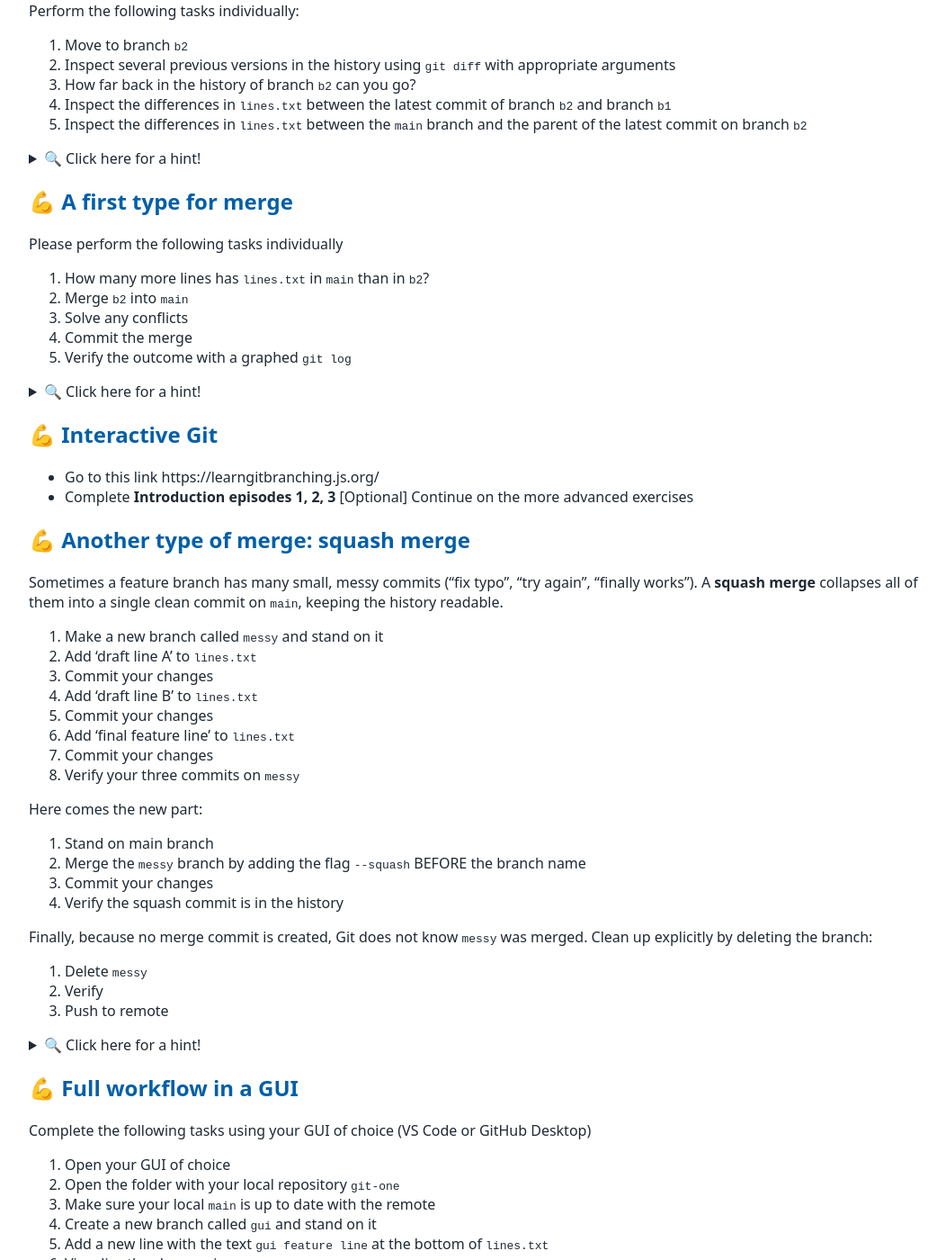
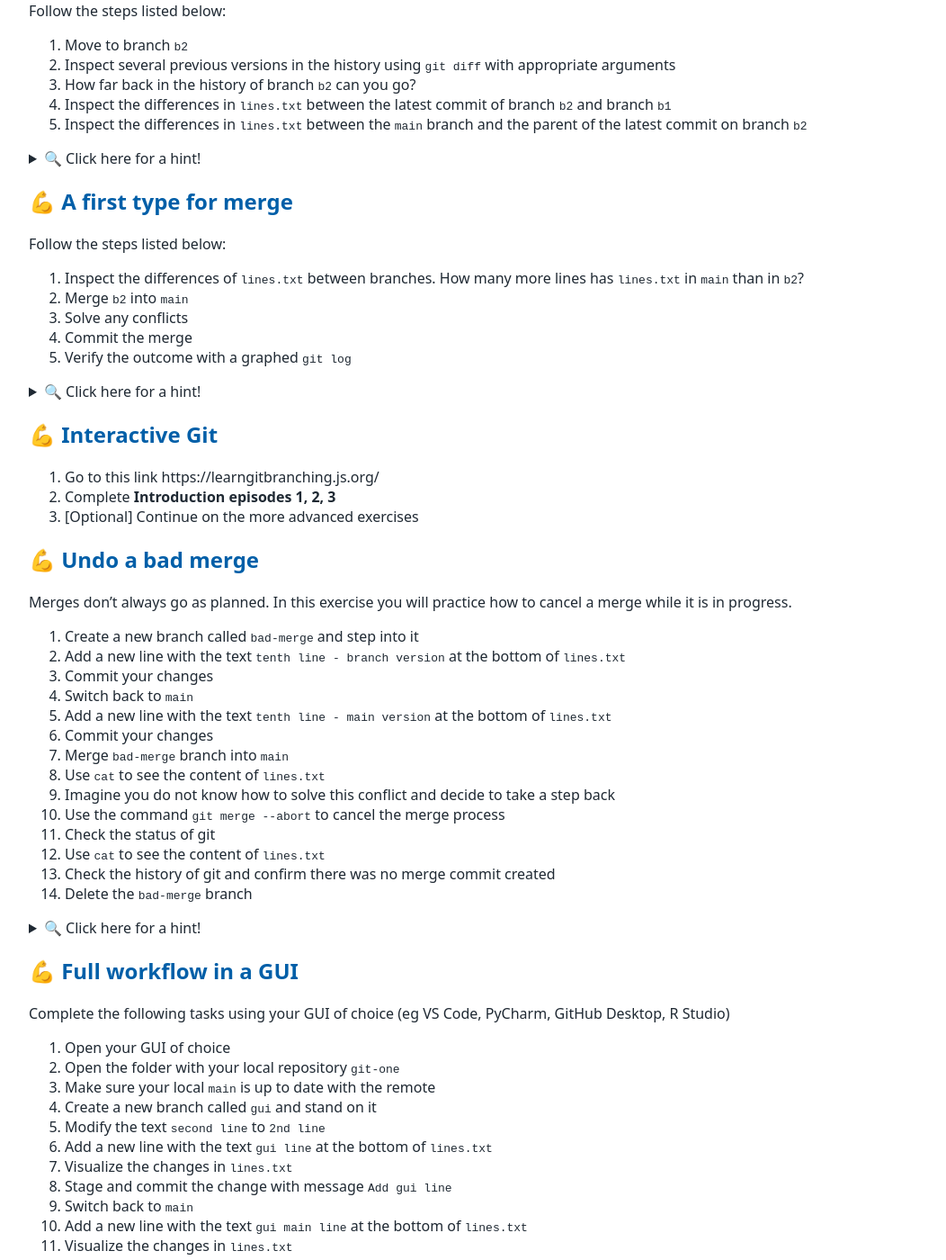
Before and after one commit to tu-delft-library/intermediate_version_control_with_git, a Jekyll site: the page built from material_for_participants/exercises.md, in a window 1280 px wide and 1400 px high, scrolled down 765 px. Shown: the whole window at 90% size, without its empty margins (108-1160 px from the left). Built offline with Jekyll 4.4.1, drawn with Linux system fonts in a browser that asks for light colours; our own code applies the rules of GitHub Pages for plain Markdown files; some of the changed text lies outside the part shown.

Commit message:
Update exercises

```diff
--- a/material_for_participants/exercises.md
+++ b/material_for_participants/exercises.md
@@ -3,7 +3,7 @@
 
 ## 💪 Get familiar with branches
 
-Perform the following tasks individually:
+Follow the steps listed below:
 
 1. Revise the commands we have used so far
 1. Create at least three branches with any name you like
@@ -27,7 +27,7 @@ When you are finished:
 
 ## 💪 Commit on a secondary branch
 
-Perform the following tasks individually:
+Follow the steps listed below:
 
 1. Move to branch `b2` (the file `lines.txt` contains three lines)
 1. Append a forth and a fifth line using `echo`
@@ -36,7 +36,7 @@ Perform the following tasks individually:
 
 
 ## 💪 Explore differences across branches
-Perform the following tasks individually:
+Follow the steps listed below:
 
 1. Move to branch `b2`
 1. Inspect several previous versions in the history using `git diff` with appropriate arguments
@@ -56,14 +56,13 @@ Perform the following tasks individually:
 
 
 ## 💪 A first type for merge
-Please perform the following tasks individually
+Follow the steps listed below:
 
-1. How many more lines has `lines.txt` in `main` than in `b2`?
+1. Inspect the differences of `lines.txt` between branches. How many more lines has `lines.txt` in `main` than in `b2`?
 1. Merge `b2` into `main`
 1. Solve any conflicts
 1. Commit the merge
 1. Verify the outcome with a graphed `git log`
-
 
 <details>
 <summary>🔍 Click here for a hint! </summary>
@@ -71,63 +70,59 @@ Please perform the following tasks individually
 - To inspect differences between branches `git diff name_of_branch name_of_another_branch`
 - To merge branches, first stand on the branch that will *receive* the changes with `git switch target_branch` and then do the merge with `git merge incoming_branch`
 - Use `nano file_in_conflict` to edit the file manually
+- Use `git log --oneline --all --graph` to see a graphed git history with all branches
 </details>
 
 
 ## 💪 Interactive Git
-- Go to this link https://learngitbranching.js.org/
-- Complete **Introduction episodes 1, 2, 3**
-[Optional] Continue on the more advanced exercises
+1. Go to this link https://learngitbranching.js.org/
+1. Complete **Introduction episodes 1, 2, 3**
+1. [Optional] Continue on the more advanced exercises
 
 
-##  💪 Another type of merge: squash merge
+##  💪 Undo a bad merge
 
-Sometimes a feature branch has many small, messy commits ("fix typo", "try again", "finally works"). A **squash merge** collapses all of them into a single clean commit on `main`, keeping the history readable.
+Merges don't always go as planned. In this exercise you will practice how to cancel a merge while it is in progress.
+1. Create a new branch called `bad-merge` and step into it
+1. Add a new line with the text `tenth line - branch version` at the bottom of `lines.txt`
+1. Commit your changes
+1. Switch back to `main`
+1. Add a new line with the text `tenth line - main version` at the bottom of `lines.txt`
+1. Commit your changes
+1. Merge `bad-merge` branch into `main`
+1. Use `cat` to see the content of `lines.txt`
+1. Imagine you do not know how to solve this conflict and decide to take a step back
+1. Use the command `git merge --abort` to cancel the merge process
+1. Check the status of git
+1. Use `cat` to see the content of `lines.txt`
+1. Check the history of git and confirm there was no merge commit created
+1. Delete the `bad-merge` branch
 
-1. Make a new branch called `messy` and stand on it
-1. Add 'draft line A' to `lines.txt`
-1. Commit your changes
-1. Add 'draft line B' to `lines.txt`
-1. Commit your changes
-1. Add 'final feature line' to `lines.txt`
-1. Commit your changes
-1. Verify your three commits on `messy`
-
-Here comes the new part:
-
-1. Stand on main branch
-1. Merge the `messy` branch by adding the flag `--squash` BEFORE the branch name
-1. Commit your changes
-1. Verify the squash commit is in the history
-
-Finally, because no merge commit is created, Git does not know `messy` was merged.
-Clean up explicitly by deleting the branch:
-1. Delete `messy`
-1. Verify
-1. Push to remote
 
 <details>
 <summary>🔍 Click here for a hint! </summary>
 
 - To create use `git branch name_of_branch`
 - To switch between branches use `git switch name_of_branch`
-- To check the history of a branch use `git log --oneline`
-- To delete branches use `git branch -d name_of_branch name_of_another_branch`
-- To do a squash commit use `git merge --squash name_of_branch`
+- To merge branches, first stand on the branch that will *receive* the changes with `git switch target_branch` and then do the merge with `git merge incoming_branch`
+- To check the status of git use `git status`
+- To check the history of a branch use `git log --oneline --all --graph`
+- To force delete a branch use `git branch -D name_of_branch`
+
 </details>
-
 
 ##  💪 Full workflow in a GUI
 
-Complete the following tasks using your GUI of choice (VS Code or GitHub Desktop)
+Complete the following tasks using your GUI of choice (eg VS Code, PyCharm, GitHub Desktop, R Studio)
 
 1. Open your GUI of choice
 1. Open the folder with your local repository `git-one`
 1. Make sure your local `main` is up to date with the remote
 1. Create a new branch called `gui` and stand on it
-1. Add a new line with the text `gui feature line` at the bottom of `lines.txt`
+1. Modify the text `second line` to `2nd line`
+1. Add a new line with the text `gui line` at the bottom of `lines.txt`
 1. Visualize the changes in `lines.txt`
-1. Stage and commit the change with message `Add gui feature line`
+1. Stage and commit the change with message `Add gui line`
 1. Switch back to `main`
 1. Add a new line with the text `gui main line` at the bottom of `lines.txt`
 1. Visualize the changes in `lines.txt`
```
